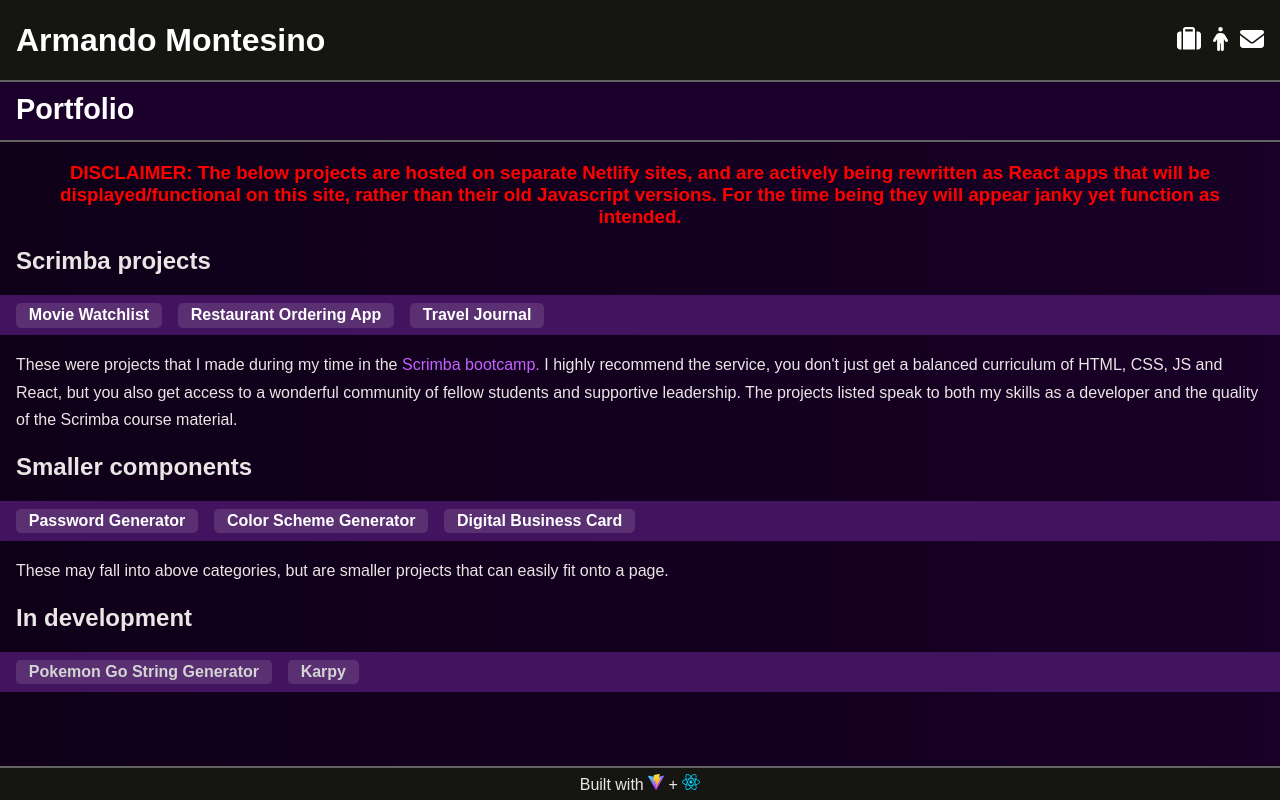
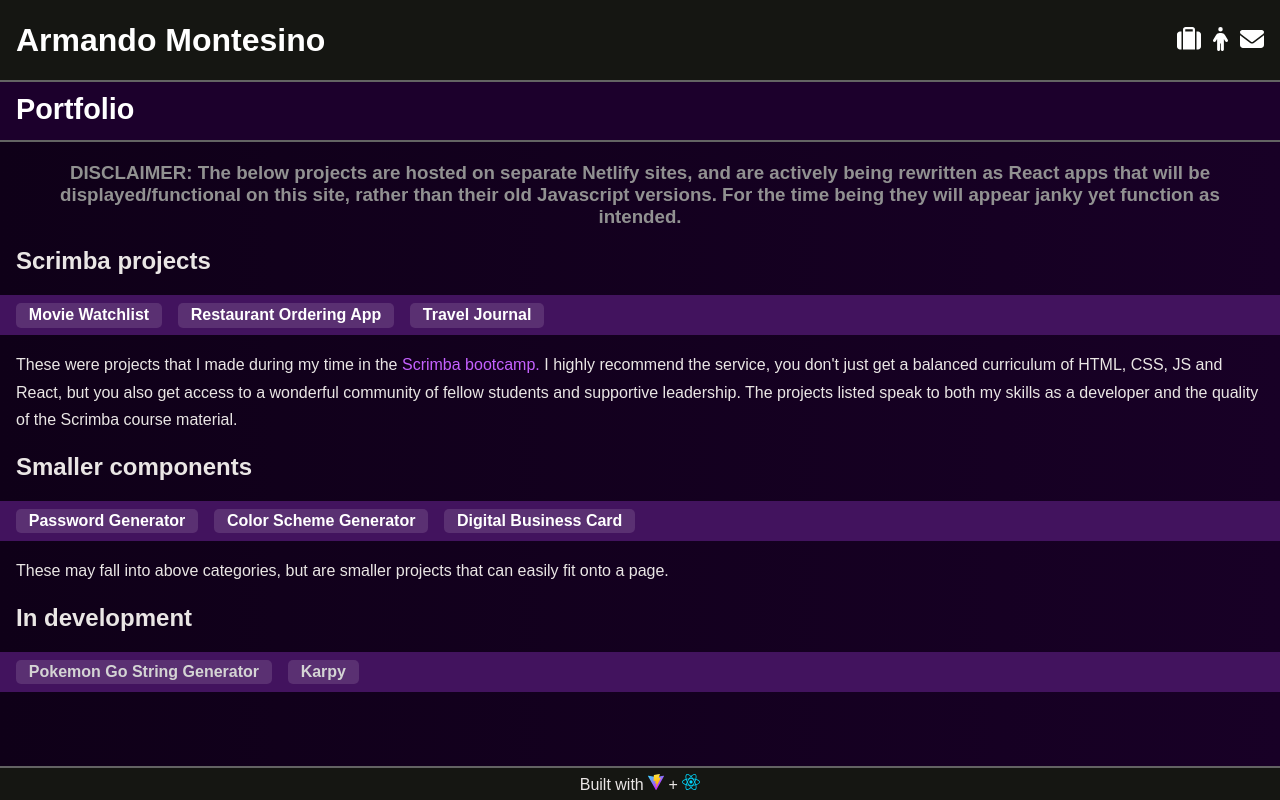
Before and after one commit to amontesino/portfolio, a React (Vite) app: page /portfolio in a window 1280 px wide. Built offline with nearby package versions, Linux system fonts and the light colour scheme; a web font is replaced by a local one.

Commit message:
changed disclaimer text

```diff
--- a/src/index.css
+++ b/src/index.css
@@ -262,7 +262,7 @@ html {
 }
 
 .disclaimer {
-  color: rgb(255, 0, 0);
+  color: #919191;
   text-align: center;
 }
 
```
